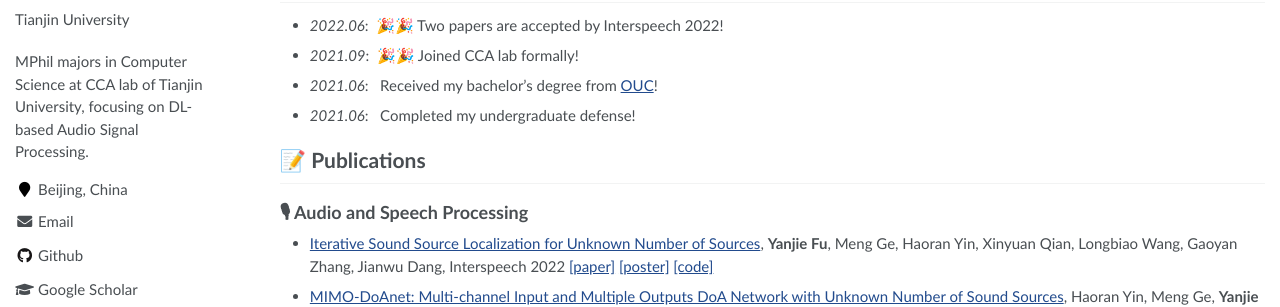
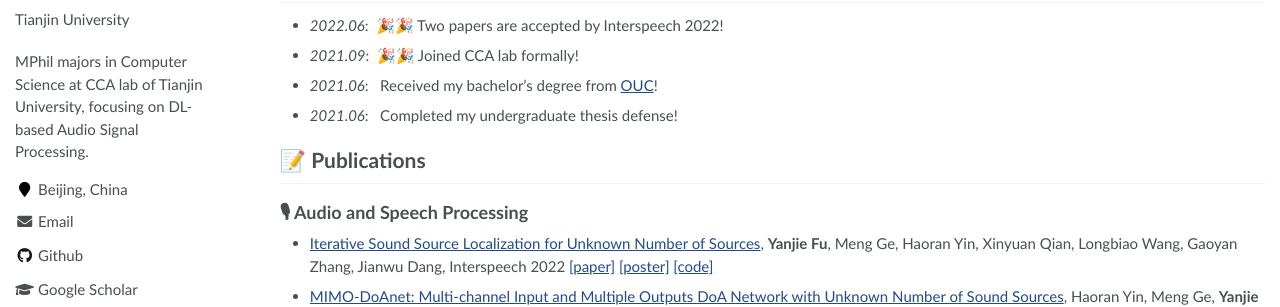
Before and after one commit to FYJNEVERFOLLOWS/FYJNEVERFOLLOWS.github.io, a Jekyll site: the page built from _pages/about.md, in a window 1280 px wide and 1010 px high. Shown: the part 303-610 px from the top of the window. Built offline with Jekyll 4.4.1, drawn with Linux system fonts in a browser that asks for light colours.

Commit message:
update1009

```diff
--- a/_pages/about.md
+++ b/_pages/about.md
@@ -25,7 +25,7 @@ My research interest includes multi-channel speech separation and speech enhance
 - *2022.06*: &nbsp;🎉🎉 Two papers are accepted by Interspeech 2022!
 - *2021.09*: &nbsp;🎉🎉 Joined CCA lab formally!
 - *2021.06*: &nbsp; Received my bachelor's degree from [OUC](http://www.ouc.edu.cn/main.htm)!
-- *2021.06*: &nbsp; Completed my undergraduate defense!
+- *2021.06*: &nbsp; Completed my undergraduate thesis defense!
 
 # 📝 Publications
 
```
